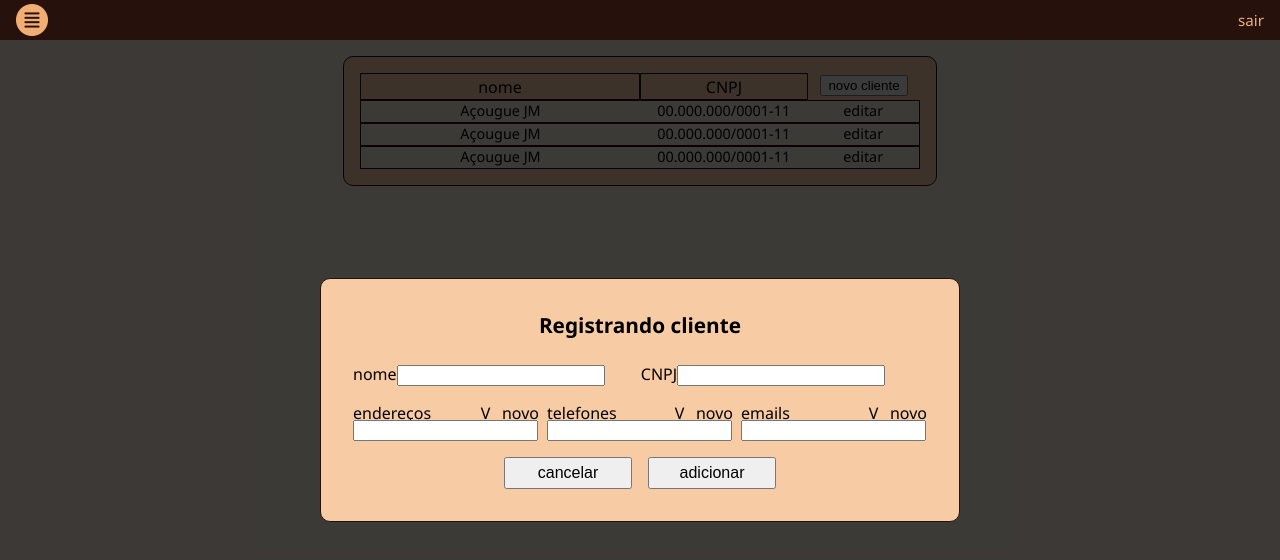
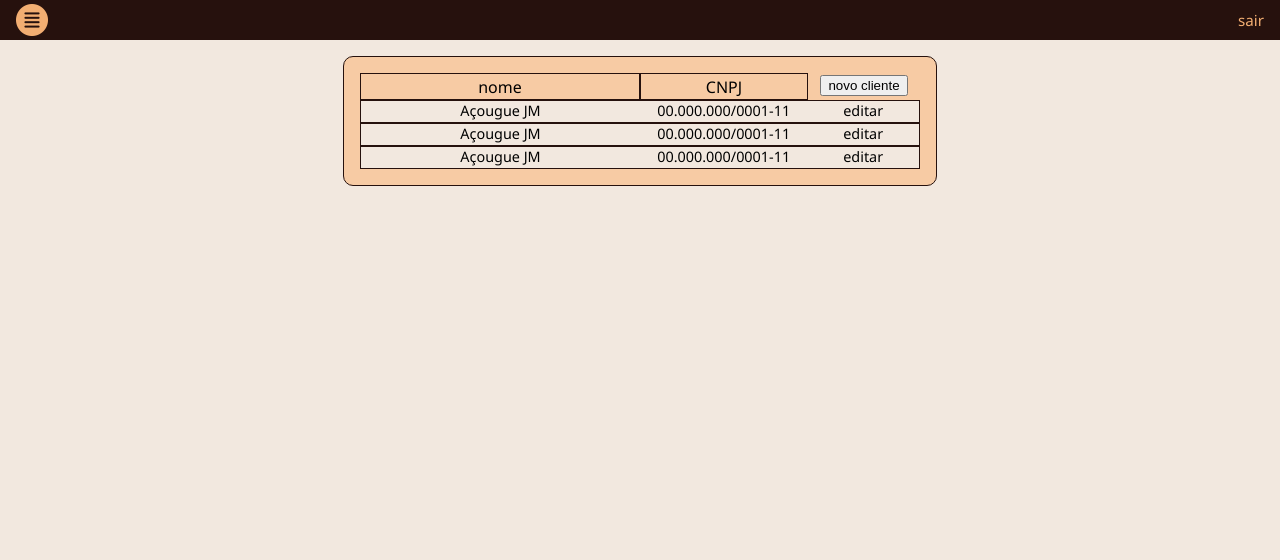
Before and after one commit to S-I-G-O-S/frontend, a React (Vite) app: page /clientes in a window 1280 px wide. Shown: the top 560 px of the page. Built offline with nearby package versions, Linux system fonts and the light colour scheme.

Commit message:
02/09/2024 2
att container reg cliente

```diff
--- a/src/pages/Clientes.jsx
+++ b/src/pages/Clientes.jsx
@@ -5,7 +5,6 @@ import options from '../assets/options.png'
 import '../styles/clientes.css'
 
 function Clientes() {
-
     async function addCliente() {
         changeRegClienteContainer()
     }
@@ -26,12 +25,12 @@ function Clientes() {
     async function changeRegClienteContainer() {
         const sombra = document.getElementById("sombra")
         const contRegCliente = document.getElementById("containerNovoCliente")
-        if (sombra.style.display == 'none') {
+        if (sombra.style.display == 'flex') {
+            sombra.style.display = 'none'
+            contRegCliente.style.display = 'none'
+        } else {
             sombra.style.display = 'flex'
             contRegCliente.style.display = 'grid'
-        } else {
-            document.getElementById("sombra").style.display = 'none',
-            document.getElementById("containerNovoCliente").style.display = 'none'
         }
     }
     return (
--- a/src/pages/Tecnicos.jsx
+++ b/src/pages/Tecnicos.jsx
@@ -2,7 +2,7 @@ import { Link } from 'react-router-dom'
 import navAbrir  from '../assets/navAbrir.png'
 import navFechar  from '../assets/navFechar.png'
 import '../styles/tecnicos.css'
-function Tecnicos() {{
+function Tecnicos() {
     async function changeNav() {
         const sideNav = document.getElementById("sideNavTecnicos")
         const button = document.getElementById("bttNav")
@@ -27,7 +27,7 @@ function Tecnicos() {{
         </nav>
         <div id="sideNavTecnicos" className="goTo">
             <Link className="links" to="/home">home</Link>
-            <Link className="links" to="/tecnicos">clientes</Link>
+            <Link className="links" to="/clientes">clientes</Link>
             <Link className="links" to="/ordens">ordens de serviços</Link>
         </div>
         <main id='mainTecnicos'>
@@ -45,6 +45,6 @@ function Tecnicos() {{
         </main>
         </>
     )
-}}
+}
 
 export default Tecnicos
--- a/src/styles/clientes.css
+++ b/src/styles/clientes.css
@@ -126,14 +126,14 @@
         }
     }
     #sombra {
-        display: flex;
+        display: none;
         position: fixed;
         background-color: #000000c0;
         width: 100%;
         height: 100%;
     }
     #containerNovoCliente {
-        display: grid;
+        display: none;
         grid-template-columns: 1fr 1fr 1fr;
         grid-template-rows: auto auto auto auto;
         grid-template-areas:
```
